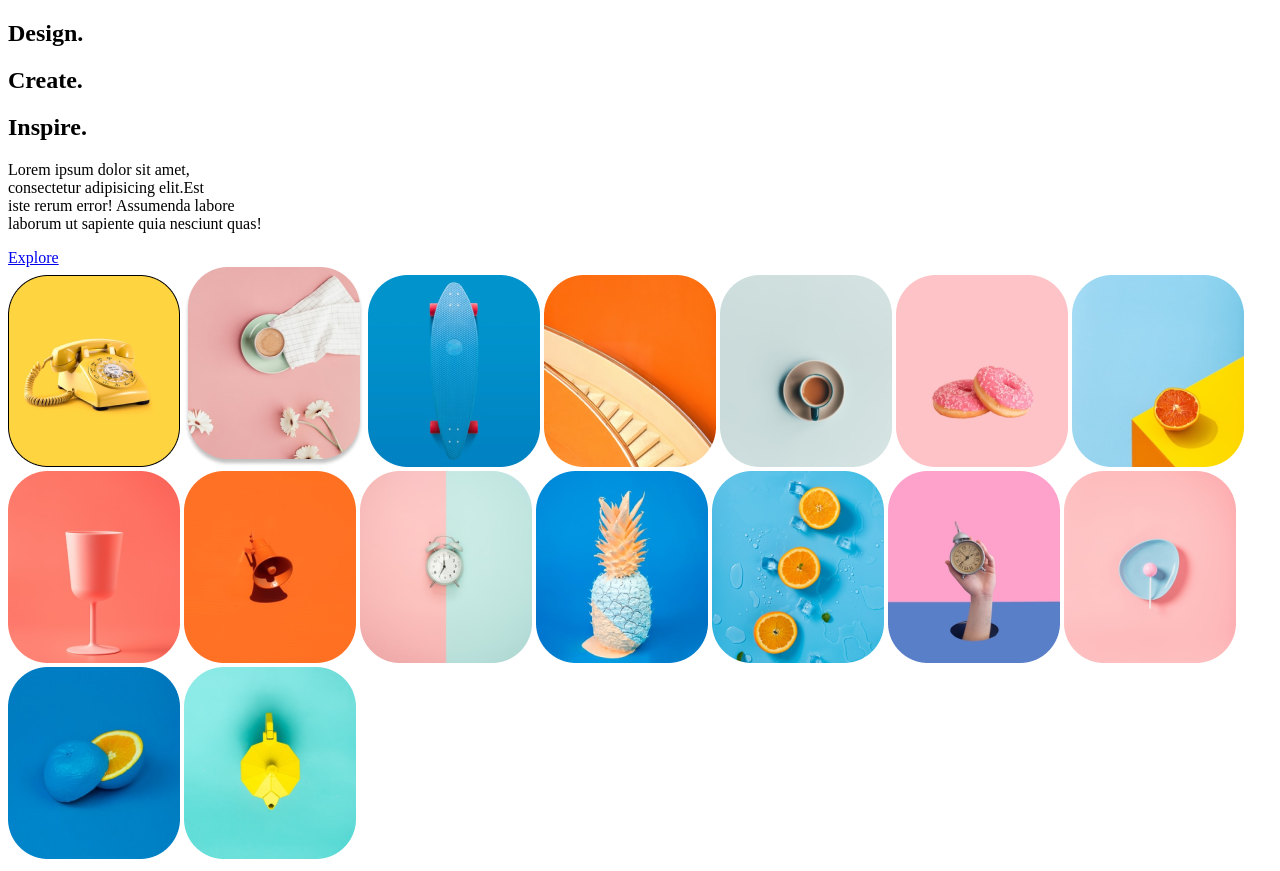
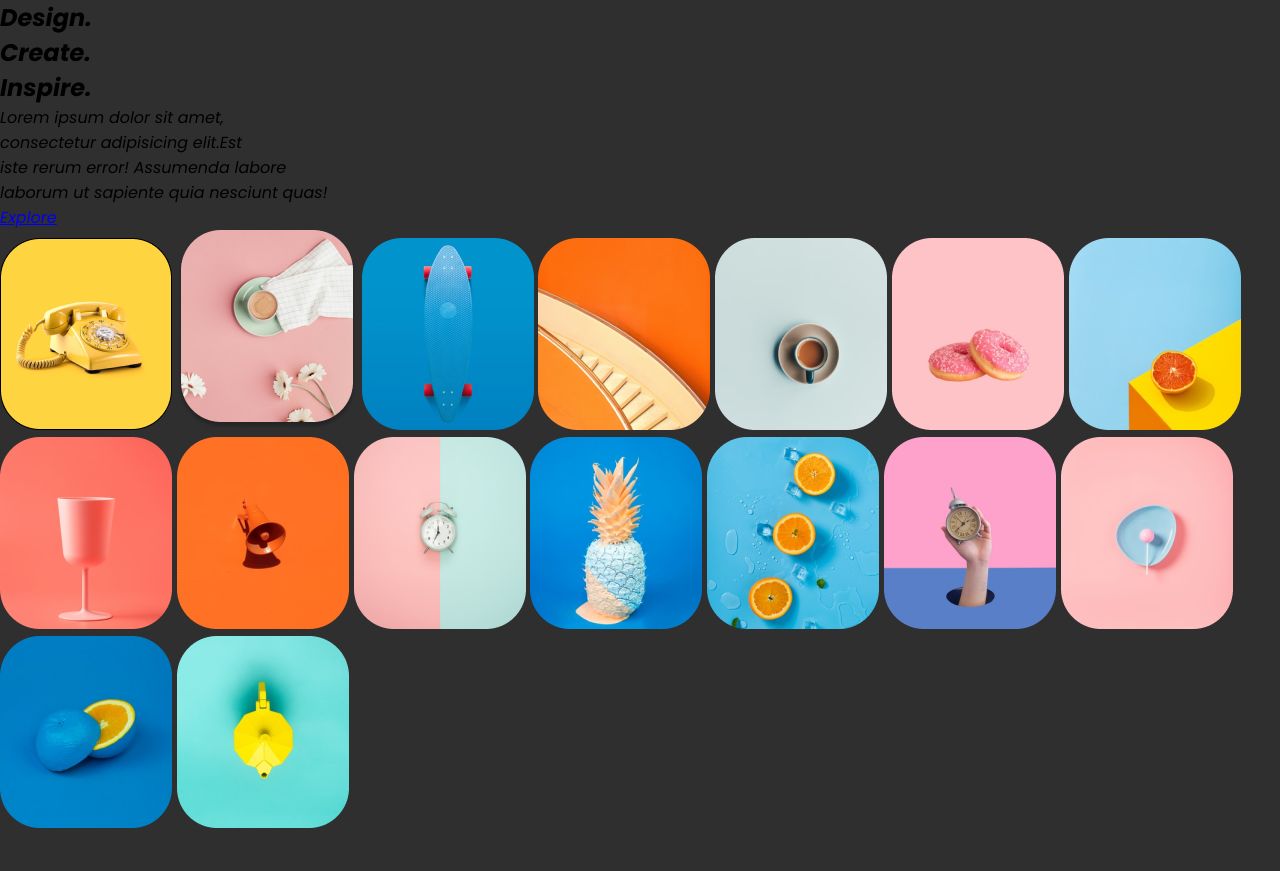
Before and after one commit to Alejandramzp/Ejemplo_HTML, a plain HTML site: page index.html in a window 1280 px wide. After the commit the page ends 835 px from the top, so only its background shows below. Drawn offline with Linux system fonts and the light colour scheme.

Commit message:
style: :lipstick: Estilo del body
Cambio del fondo y la fuente del body

```diff
--- a/css/style.css
+++ b/css/style.css
@@ -1,5 +1,13 @@
+@import url('https://fonts.googleapis.com/css2?family=Poppins:ital,wght@0,100;0,200;0,300;0,400;0,500;0,600;0,700;0,800;0,900;1,100;1,200;1,300;1,400;1,500;1,600;1,700;1,800;1,900&display=swap');
 *{
     margin: 0;
     padding: 0;
     box-sizing: border-box;
 }
+body{
+    background-color: #2F2F2F;
+    width: 100vw;
+    height: 100vh;
+    font-family: "Poppins", sans-serif;
+    font-style: italic;
+}
--- a/index.html
+++ b/index.html
@@ -4,7 +4,7 @@
         <meta charset="UTF-8">
         <meta name="viewport" content="width=device-width, initial-scale=1.0">
         <title>Ejemplo</title>
-        <link rel="stylesheet" src="css/style.css">
+        <link rel="stylesheet" href="css/style.css">
     </head>
     <body>
         <section class="textos">
```
